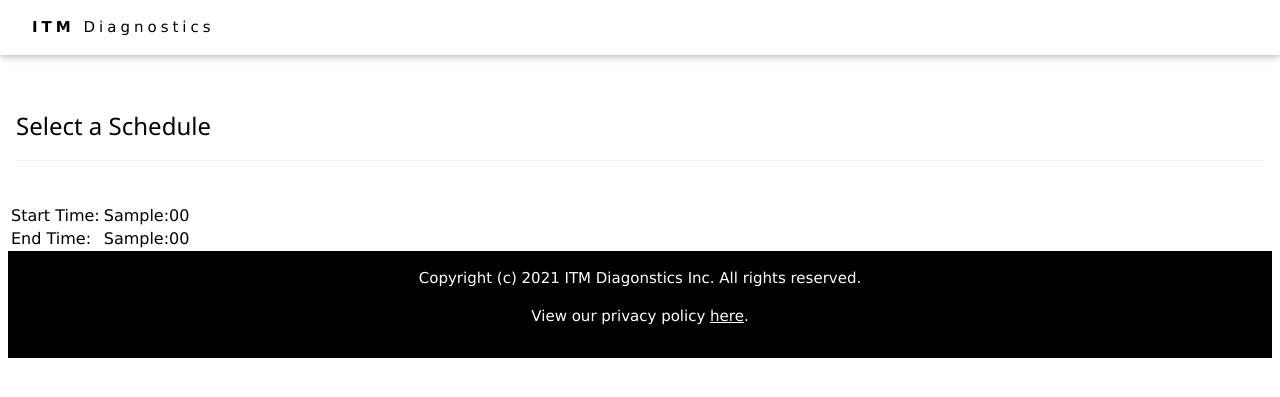
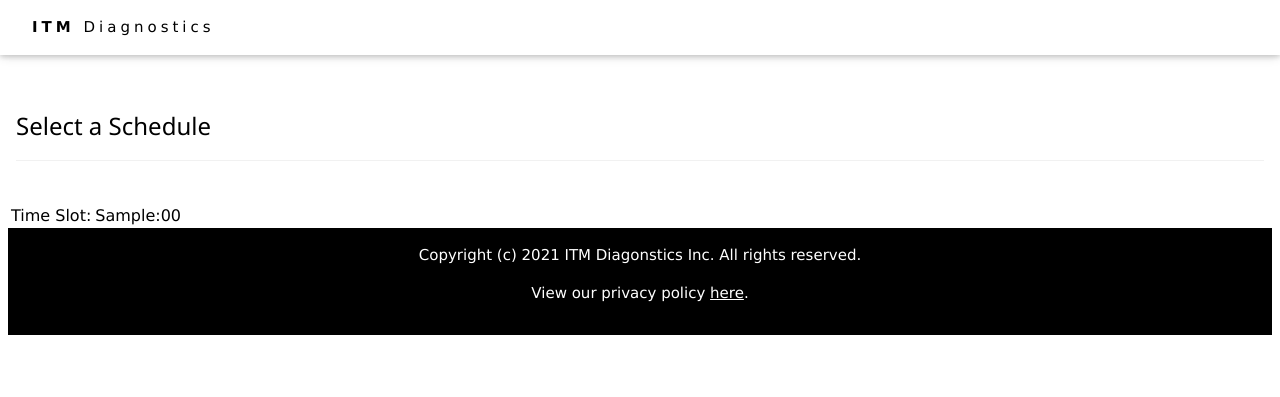
Before and after one commit to atienzakristina/ITMGT-PRMS, a Flask app: template PatientRecordManagementSystem/templates/appointmentbooking.html in a window 1280 px wide. Shown: the top 397 px of the page. Run offline with Flask 2, Linux system fonts and the light colour scheme; the template is opened without the code that fills it: most values are stand-ins (such as "Sample title", 1, 10 or a date in 2020).

Commit message:
Shows a list of the available hours na
Going to fix the html formatting and make it clickable

```diff
--- a/PatientRecordManagementSystem/templates/appointmentbooking.html
+++ b/PatientRecordManagementSystem/templates/appointmentbooking.html
@@ -5,8 +5,9 @@
   </div>
   <div class="w3-row-padding">
   <table>
-      <tr><td>Start Time:</td><td>{{doctor_hours[0]}}:00</td></tr>
-      <tr><td>End Time:</td><td>{{doctor_hours[-1]}}:00</td></tr>
+    {% for x in doctor_hours %}
+      <tr><td>Time Slot:</td><td>{{x}}:00</td></tr>
+    {% endfor %}
   </table>
 <form action="/auth" method="POST">
 {% include "footer.html" %}
```
